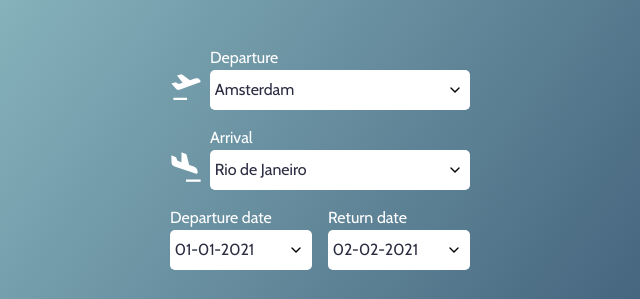
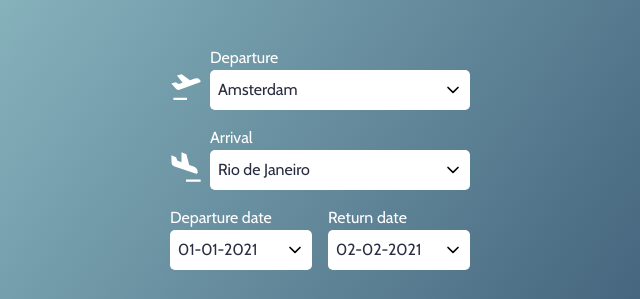
Before and after one commit to ndemia/flight-search, a website: page index.html in a window 1280 px wide. Shown: the part 190-489 px from the top of the page, 320-960 px from the left. Drawn offline with Linux system fonts and the light colour scheme.

Commit message:
Fixed padding issue discrepancy between Firefox and Chrome

```diff
--- a/scss/styles.scss
+++ b/scss/styles.scss
@@ -38,8 +38,6 @@ select {
   font: inherit;
   border: 0;
 }
-
-
 
 // Main styles
 body {
@@ -103,7 +101,7 @@ body {
 
     &__input {
         height: 2.5rem;
-        padding: 0 0.3rem;
+        padding: 0 0.3em 0 0.5em;
         border-radius: 5px;
         -moz-appearance: none;
         -webkit-appearance: none;
@@ -111,7 +109,7 @@ body {
         background-color: hsl(0, 0%, 100%);
         background-image: url("../images/chevron-down.svg");
         background-repeat: no-repeat;
-        background-size: 16px;
+        background-size: 20px;
         background-position: 97% center;
         color: hsl(235, 21%, 21%);
         transition: all 200ms ease;
```
Also changed, not shown: css/styles.css.
